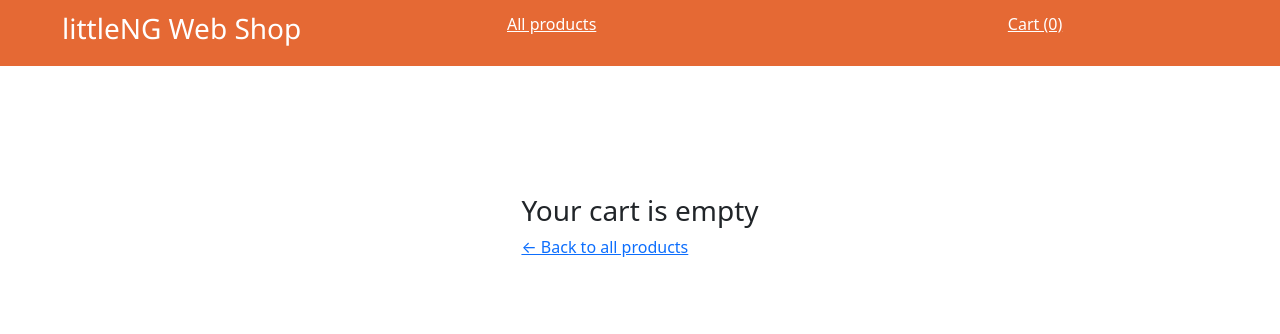
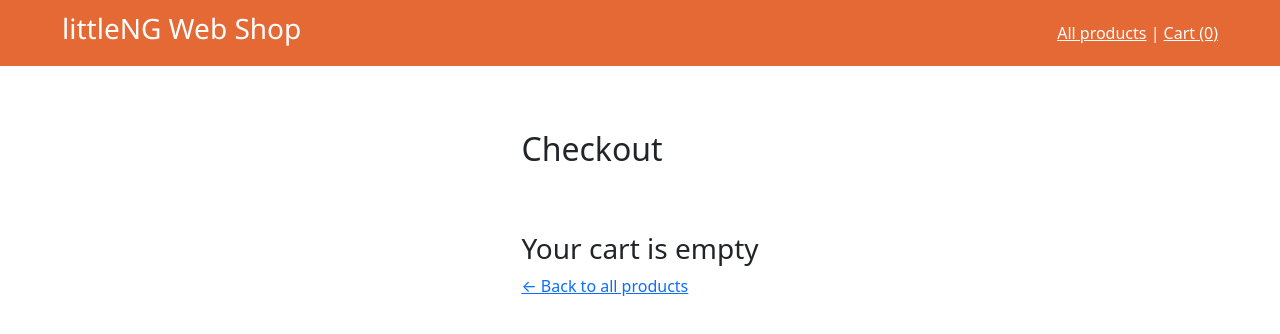
Before and after one commit to burako/ng-little-web-shop, an Angular app: page /cart in a window 1280 px wide. Shown: the top 334 px of the page. Built offline with nearby package versions, Linux system fonts and the light colour scheme.

Commit message:
UI styling fixes

```diff
--- a/src/app/cart/cart.component.html
+++ b/src/app/cart/cart.component.html
@@ -1,5 +1,6 @@
 <div class="cart-container">
         <div class="cart-panel">
+            <h2 style="margin-bottom: 40px;">Checkout</h2>
             <div *ngIf="shoppingCart.length==0">
                 <h3 class="empty-cart-message">Your cart is empty</h3>
                 <a class="back-link" routerLink="/"> &larr; Back to all products</a>
--- a/src/app/header/header.component.css
+++ b/src/app/header/header.component.css
@@ -1,5 +1,7 @@
 .header {
     display: flex;
+    justify-content: space-between;
+    align-items: center;
     background: #e56934;
     color: #fff;
     padding: 12px;
@@ -13,8 +15,9 @@
 
   a {
     color: #ffffff;
-    margin-left: auto;
-    margin-right: auto;
-    text-align: right;
+  }
 
+  .navigation{
+    align-content:space-between;
+    padding-right: 50px;
   }
--- a/src/app/header/header.component.html
+++ b/src/app/header/header.component.html
@@ -1,5 +1,6 @@
 <div class="header">
     <h3 class="logo">littleNG Web Shop</h3>
-    <a routerLink="/">All products</a>
-    <a routerLink="/cart">Cart ({{cartSize}})</a>
+    <div class="navigation">
+        <a routerLink="/">All products</a> | <a routerLink="/cart">Cart ({{cartSize}})</a>
+    </div>
 </div>
```
